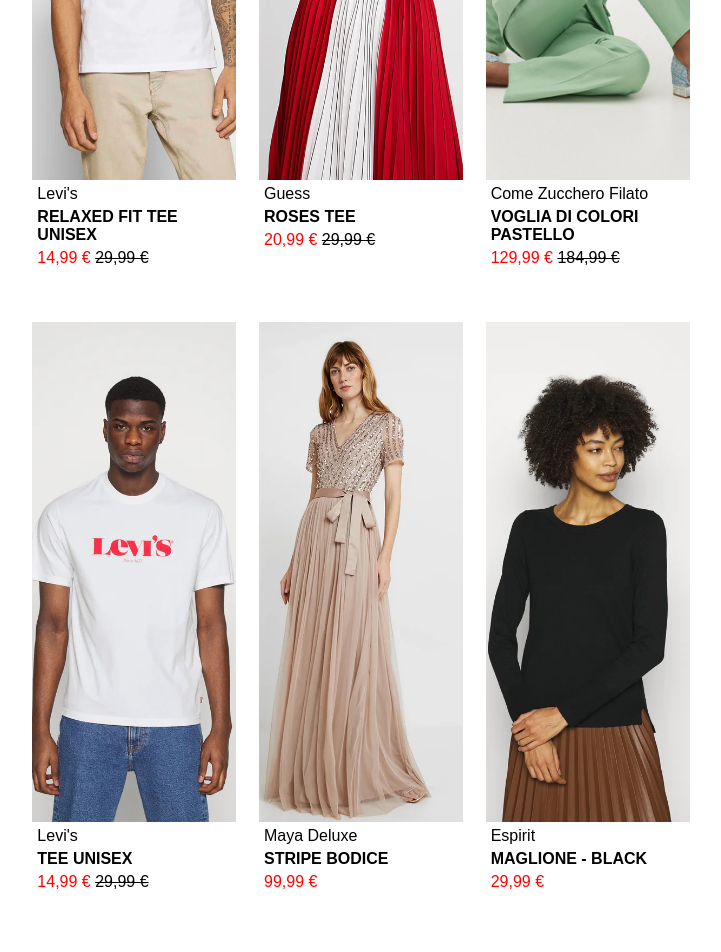
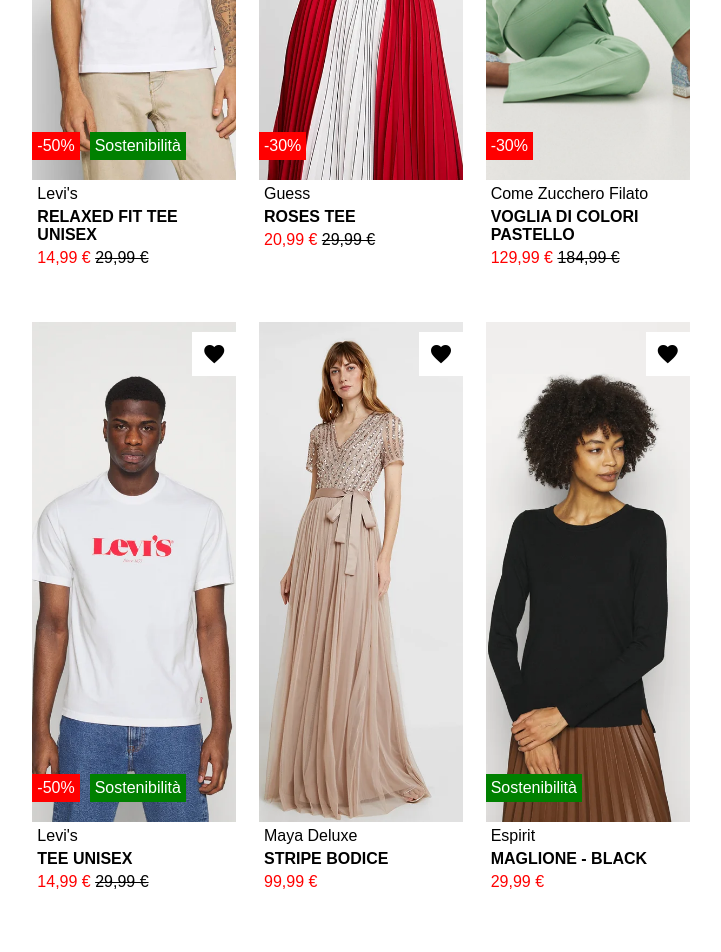
Before and after one commit to Alessandro-Vezzoli/html-css-boolando, a plain HTML site: page index.html in a window 1280 px wide. Shown: the part 440-1392 px from the top of the page, without its empty margins (279-1000 px from the left). Drawn offline with Linux system fonts and the light colour scheme.

Commit message:
add button, bug fix and finish work

```diff
--- a/css/style.css
+++ b/css/style.css
@@ -55,6 +55,36 @@ body {
 .product {
   width: 30%; /* Imposta la larghezza del singolo prodotto in modo che ci siano 3 prodotti in una riga */
   margin-bottom: 50px;
+}
+
+.favorite-icon {
+  background-color: white;
+  padding: 10px;
+
+  position: absolute;
+  top: 10px;
+  right: 0px;
+}
+.buttons-container {
+  display: flex;
+  justify-content: space-around;
+  flex-wrap: wrap;
+  position: absolute;
+  bottom: 20px;
+  left: 0px;
+  color: white;
+}
+.button-green {
+  display: flex;
+  background-color: green;
+}
+.button-margin {
+  margin-left: 10px;
+}
+
+.button-red {
+  display: flex;
+  background-color: red;
 }
 
 .product-images {
--- a/index.html
+++ b/index.html
@@ -52,6 +52,17 @@
             src="/img/1b.webp"
             alt="RELAXED FIT TEE UNISEX (Hover)"
           />
+          <div class="favorite-icon">
+            <i class="material-icons">favorite</i>
+          </div>
+          <div class="buttons-container">
+            <div class="button-red">
+              <p>-50%</p>
+            </div>
+            <div class="button-green button-margin">
+              <p>Sostenibilità</p>
+            </div>
+          </div>
         </div>
         <p>Levi's</p>
         <h4>RELAXED FIT TEE UNISEX</h4>
@@ -71,6 +82,14 @@
             src="/img/2b.webp"
             alt="Prodotto 1 (Hover)"
           />
+          <div class="favorite-icon">
+            <i class="material-icons">favorite</i>
+          </div>
+          <div class="buttons-container">
+            <div class="button-red">
+              <p>-30%</p>
+            </div>
+          </div>
         </div>
         <p>Guess</p>
         <h4>ROSES TEE</h4>
@@ -90,6 +109,14 @@
             src="/img/3b.webp"
             alt="Prodotto 1 (Hover)"
           />
+          <div class="favorite-icon">
+            <i class="material-icons">favorite</i>
+          </div>
+          <div class="buttons-container">
+            <div class="button-red">
+              <p>-30%</p>
+            </div>
+          </div>
         </div>
         <p>Come Zucchero Filato</p>
         <h4>VOGLIA DI COLORI PASTELLO</h4>
@@ -109,7 +136,19 @@
             src="/img/4b.webp"
             alt="Prodotto 1 (Hover)"
           />
+          <div class="favorite-icon">
+            <i class="material-icons">favorite</i>
+          </div>
+          <div class="buttons-container">
+            <div class="button-red">
+              <p>-50%</p>
+            </div>
+            <div class="button-green button-margin">
+              <p>Sostenibilità</p>
+            </div>
+          </div>
         </div>
+
         <p>Levi's</p>
         <h4>TEE UNISEX</h4>
         <p>
@@ -128,6 +167,9 @@
             src="/img/5b.webp"
             alt="Prodotto 1 (Hover)"
           />
+          <div class="favorite-icon">
+            <i class="material-icons">favorite</i>
+          </div>
         </div>
         <p>Maya Deluxe</p>
         <h4>STRIPE BODICE</h4>
@@ -144,6 +186,14 @@
             src="/img/6b.webp"
             alt="Prodotto 1 (Hover)"
           />
+          <div class="favorite-icon">
+            <i class="material-icons">favorite</i>
+          </div>
+          <div class="buttons-container">
+            <div class="button-green">
+              <p>Sostenibilità</p>
+            </div>
+          </div>
         </div>
         <p>Espirit</p>
         <h4>MAGLIONE - BLACK</h4>
```
